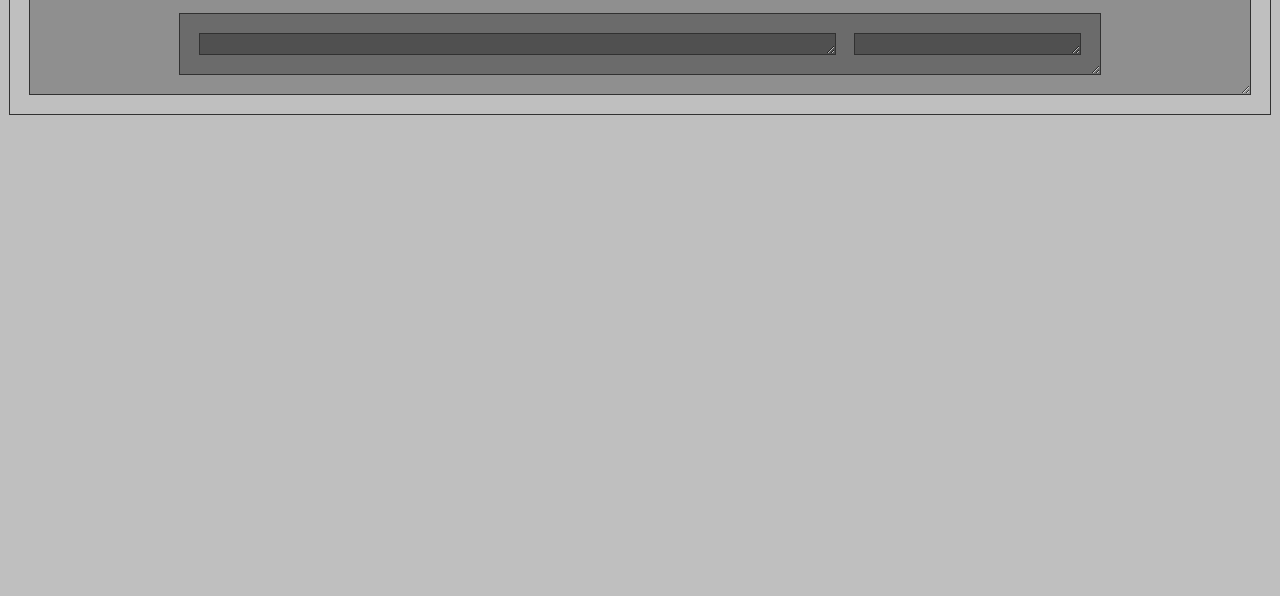
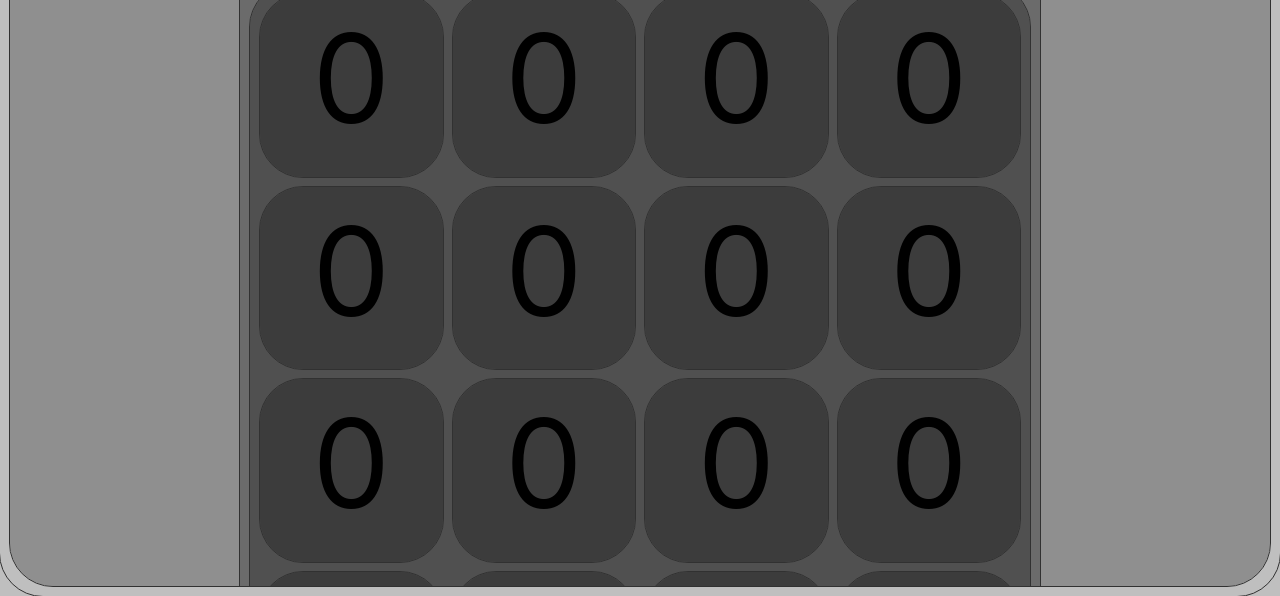
Before and after one commit to ManuSuhonen/odin-foundations-calculator, a plain HTML site: page index.html in a window 1280 px wide. Shown: the part 204-800 px from the top of the page. Drawn offline with Linux system fonts and the light colour scheme.

Commit message:
checkpoint commit

```diff
--- a/index.html
+++ b/index.html
@@ -12,12 +12,26 @@
 
 <body>
     <h1 id="title">CALCULATOR</h1>
-    <div id="calculator-body">
-        <div id="screen">1234567890</div>
-        <div id="buttons">
-            <div id="digits">
-            </div>
-            <div id="operators"></div>
+    <div id="container">
+        <div id="calculator-body">
+            <div id="screen">1234567890</div>
+            <div id="buttons">
+                <div id="digits">0</div>
+                <div id="digits">0</div>
+                <div id="digits">0</div>
+                <div id="digits">0</div>
+                <div id="digits">0</div>
+                <div id="digits">0</div>
+                <div id="digits">0</div>
+                <div id="digits">0</div>
+                <div id="digits">0</div>
+                <div id="digits">0</div>
+                <div id="digits">0</div>
+                <div id="digits">0</div>
+                <div id="digits">0</div>
+                <div id="digits">0</div>
+                <div id="digits">0</div>
+                <div id="digits">0</div>
         </div>
     </div>
 </body>
--- a/style.css
+++ b/style.css
@@ -1,41 +1,70 @@
-html * {
+* {
+    margin: 0;
+    padding: 10px;
+    box-sizing: border-box;
     background: #00000040 !important;
     font-family: -apple-system, BlinkMacSystemFont, 'Segoe UI', Roboto, Oxygen, Ubuntu, Cantarell, 'Open Sans', 'Helvetica Neue', sans-serif;
-    padding: 10px;
-    margin: 10px;
-    resize: both;
+    outline: 1px solid #313131 !important;
+	border-radius: 43px;
+}
+
+html {
+    position: fixed;
     overflow: auto;
-    outline: 1px solid #313131 !important;
+    left: 0;
+    right: 0;
+    top: 0;
+    bottom: 0;
+}
+
+body {
+    height: 100%;
+    margin: 0;
+    overflow: auto;
 }
 
 #title {
     align-content: center;
     text-align: center;
-    padding: 10px;
-    margin: 10px;
+}
+
+div#container {
+    display: flex;
+    width: 100%;
+    min-width: 100%;
+    resize: both;
+    justify-content: center;
+    background-color: #00000000 !important;
+    outline: unset !important;
 }
 
 div#calculator-body {
     display: flex;
     flex-direction: column;
     align-items: center;
+    max-width: 800px;
+    min-width: 800px;
+    height: fit-content;
+    gap: 10px;
 }
 
 div#screen {
     font-size: xxx-large;
     text-align: end;
-    min-width: 900px;
+    width: 100%;
 }
 
 div#buttons {
     display: flex;
-    min-width: 900px;
+    flex-wrap: wrap;
+    align-content: center;
+    width: 100%;
+    gap: 10px;
 }
 
 div#digits {
-    flex: 3;
+    width: calc((100% / 4) - 7.5px);
+    font-size: 123px;
+    text-align: center;
+    aspect-ratio: 1;
 }
-
-div#operators {
-    flex: 1;
-}
```
